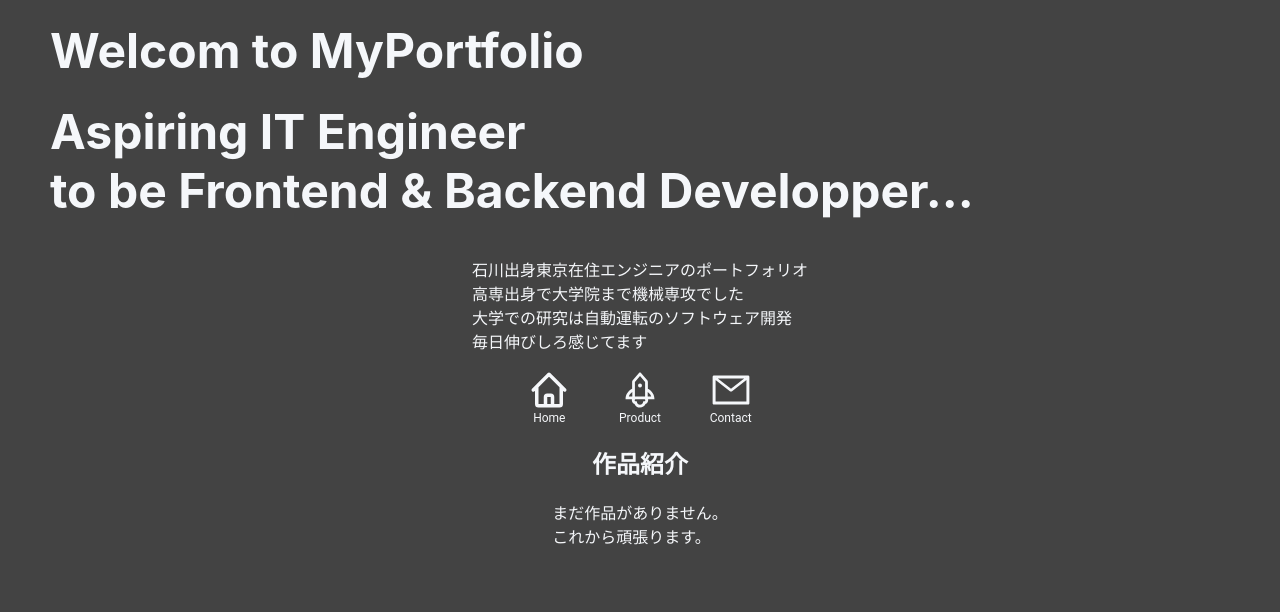
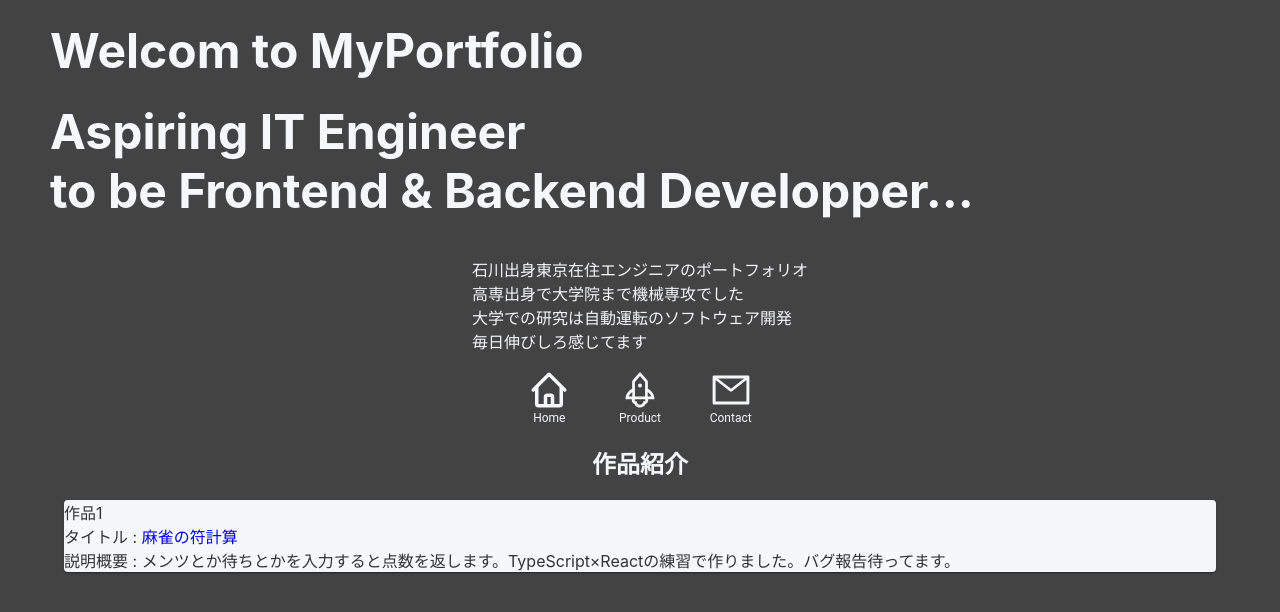
Before and after one commit to daichihirano/portfolio, a React (Create React App) app: page /product in a window 1280 px wide. Shown: the top 612 px of the page. Built offline with nearby package versions, Linux system fonts and the light colour scheme.

Commit message:
プロダクト反映

```diff
--- a/src/constance/constance.js
+++ b/src/constance/constance.js
@@ -97,7 +97,11 @@ const skill =
 
 const product =
     [
-
+        {
+            "title":"麻雀の符計算",
+            "description":"メンツとか待ちとかを入力すると点数を返します。TypeScript×Reactの練習で作りました。バグ報告待ってます。",
+            "url":"https://mahjong-calculator-lac.vercel.app/"
+        }
     ]
 
 const contact =
--- a/src/page/Product.js
+++ b/src/page/Product.js
@@ -1,5 +1,6 @@
 import React from "react";
 import { Box } from "@mui/system";
+import { Paper } from "@mui/material";
 const Product = (props) => {
     return (
         <Box sx={{ display: 'flex', flexDirection: 'column', justifyContent: 'center', alignItems: 'center', alignContent: 'center', background: '#434343' }}>
@@ -8,13 +9,13 @@ const Product = (props) => {
                     <font color='#f5f7fa'>作品紹介</font>
                 </h2>
                 {props.product.length > 0 ? props.product.map((product, key) => (
-                    <div>
-                        <font color='#f5f7fa'>
+                    <Paper sx={{ width: '90%', bgcolor: "#f5f7fa" }}>
+                        <font color='#333333'>
                             <div>作品{key + 1}</div>
-                            <div>タイトル : {product.title} </div>
+                            <div>タイトル : <a href={product.url}>{product.title}</a></div>
                             <div>説明概要 : {product.description}</div>
                         </font>
-                    </div>
+                    </Paper>
                 )) :
                     <div>
                         <font color='#f5f7fa'>
```
